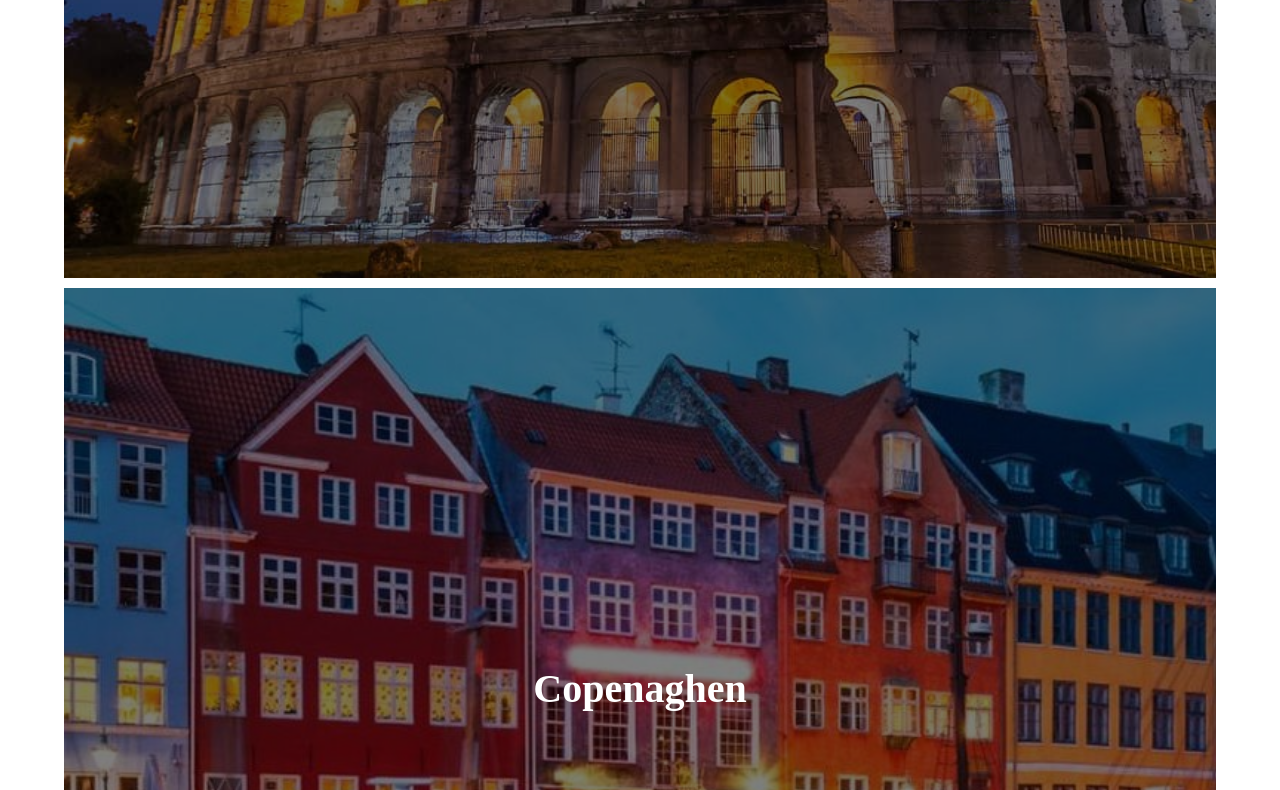
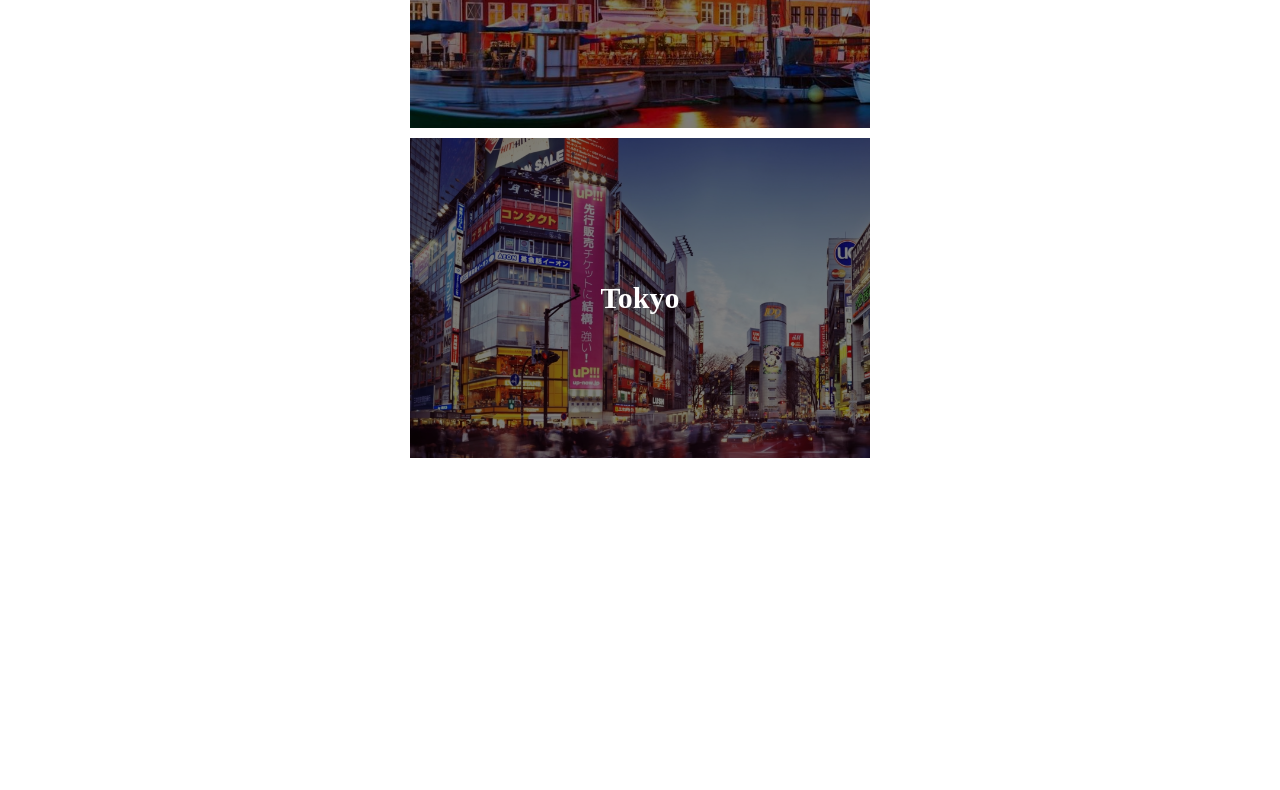
Before and after one commit to DevAngelo98/htmlcss-airbnb, a plain HTML site: page index.html in a window 1280 px wide. Shown: the part 532-1322 px from the top of the page. After the commit the page ends 990 px from the top, so only its background shows below. Drawn offline with Linux system fonts and the light colour scheme.

Commit message:
all downsized

```diff
--- a/assets/css/main.css
+++ b/assets/css/main.css
@@ -14,8 +14,8 @@
  background-size: cover;
  background-repeat: no-repeat;
  position: relative;
- width: 100%;
- height: 100%;
+ width: 40%;
+ height: 40%;
  margin: 10px auto;
 }
 
@@ -34,7 +34,7 @@
 
 p{
  color: white;
- font-size: 40px;
+ font-size: 30px;
  position: absolute;
  top: 50%;
  left: 50%;
```
